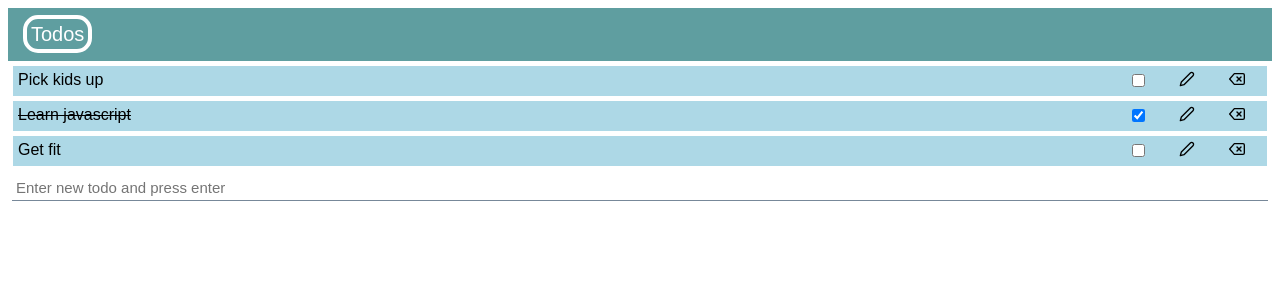
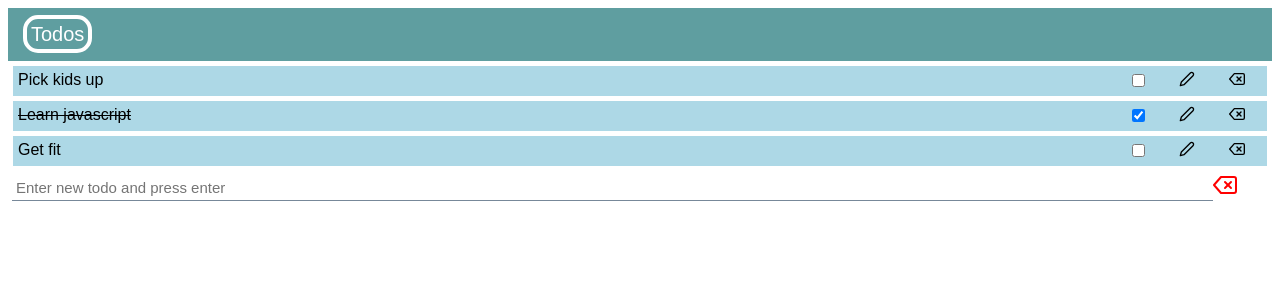
Before and after one commit to danashurst/react-todo-kata, a React (Create React App) app: page / in a window 1280 px wide. Shown: the top 300 px of the page. Built offline with nearby package versions, Linux system fonts and the light colour scheme.

Commit message:
Able to remove all done items

```diff
--- a/package.json
+++ b/package.json
@@ -10,7 +10,8 @@
     "react-redux": "6.0.1",
     "react-scripts": "2.1.5",
     "redux": "4.0.1",
-    "redux-devtools-extension": "2.13.8"
+    "redux-devtools-extension": "2.13.8",
+    "uuid": "^3.3.3"
   },
   "scripts": {
     "start": "react-scripts start",
--- a/src/components/todos.js
+++ b/src/components/todos.js
@@ -2,6 +2,7 @@ import React, { useState, useReducer } from 'react';
 import TodoItem from './todo-item';
 import mock_todos from '../mock-data/mock_todos';
 import todo_reducer from '../reducers/todo_reducer';
+import { FiDelete } from 'react-icons/fi';
 
 const Todos = () => {
     const [newTodoDescription, setNewTodoDescription] = useState('');
@@ -40,6 +41,10 @@ const Todos = () => {
         dispatch({ type: "TOGGLE_DONE", payload: { toggleTodo } })
     };
 
+    const removeDone = () => {
+        dispatch({ type: "REMOVE_DONE" })
+    };
+
     return (
         <div>
             {
@@ -55,6 +60,7 @@ const Todos = () => {
                     onChange={updateNewTodo}
                     onKeyPress={keyPress}
                     placeholder="Enter new todo and press enter" />
+                <div className="remove-done"><FiDelete onClick={removeDone} /></div>
             </div>
         </div >
     )
--- a/src/reducers/todo_reducer.js
+++ b/src/reducers/todo_reducer.js
@@ -1,3 +1,5 @@
+const uuidv1 = require('uuid/v1');
+
 const todoReducer = (todos, action) => {
     const { type, payload } = action;
 
@@ -13,7 +15,7 @@ const todoReducer = (todos, action) => {
             });
         case 'ADD':
             const { description } = payload;
-            const id = todos.length + 1; // guid ?
+            const id = uuidv1();
             const newTodo = { id, description, done: false }
             return ([...todos, newTodo]);
         case 'TOGGLE_DONE':
--- a/src/styles/main.scss
+++ b/src/styles/main.scss
@@ -74,7 +74,7 @@ body {
     outline: 0;
     background: transparent;
     border-bottom: 1px solid lightslategrey;
-    width: 100%;
+    width: 95%;
     margin: 4px 0;
 }
 
```
Also changed, not shown: src/App.js (+0 -11 lines).
